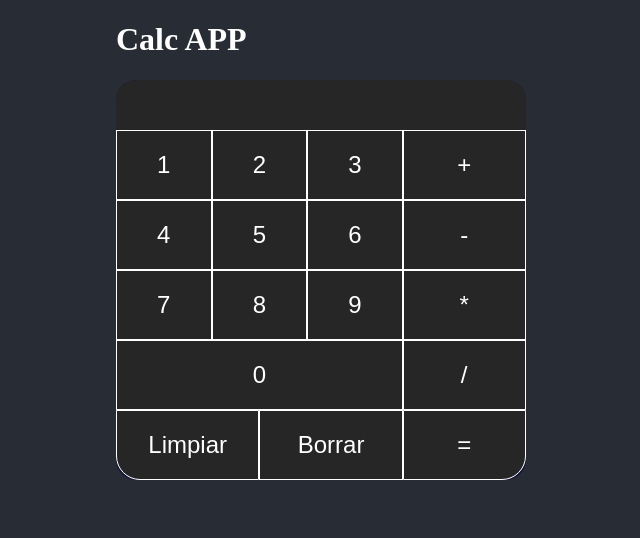
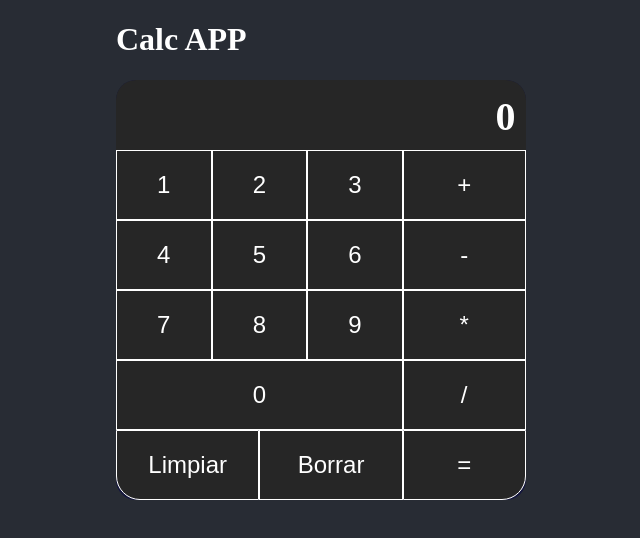
Before and after one commit to rodrigofigueroa/react-path, a React (Create React App) app in the folder calc-app-react/: page / in a window 1280 px wide. Shown: the top 538 px of the page, without its empty margins (12-652 px from the left). Built offline with nearby package versions, Linux system fonts and the light colour scheme.

Commit message:
adding directory components and adding Result.jsx component

```diff
--- a/calc-app-react/src/App.jsx
+++ b/calc-app-react/src/App.jsx
@@ -1,4 +1,5 @@
-import React from 'react'
+import React  from 'react'
+import Result from './components/Result'
 import './App.css'
 import './Calc.css'
 
@@ -6,9 +7,7 @@ const App = () => (
   <main className="container">
     <h1>Calc APP</h1>
     <section className="con-calculator">
-      <section className="input-text">
-
-      </section>
+      <Result />
       <section className='cont-1'>
           <section className="numbers">
             <button>1</button>
--- a/calc-app-react/src/Calc.css
+++ b/calc-app-react/src/Calc.css
@@ -5,12 +5,6 @@
   overflow: hidden;
   display: flex;
   flex-wrap: wrap;
-}
-
-.con-calculator .input-text {
-  width:100%;
-  background-color: #262626;
-  height: 50px;
 }
 
 .con-calculator .cont-1 {
--- /dev/null
+++ b/calc-app-react/src/components/Result.css
@@ -0,0 +1,11 @@
+.con-calculator .input-text {
+  width:100%;
+  background-color: #262626;
+  height: 50px;
+  display: flex;
+  justify-content: end;
+  align-items: end;
+  padding: 10px;
+  font-size: 2.5rem;
+  font-weight: 600;
+}
--- /dev/null
+++ b/calc-app-react/src/components/Result.jsx
@@ -0,0 +1,12 @@
+import React from 'react'
+import './Result.css'
+
+const Result = () => {
+  return (
+    <section className="input-text">
+      <span>0</span>
+    </section>
+  )
+}
+
+export default Result
```
